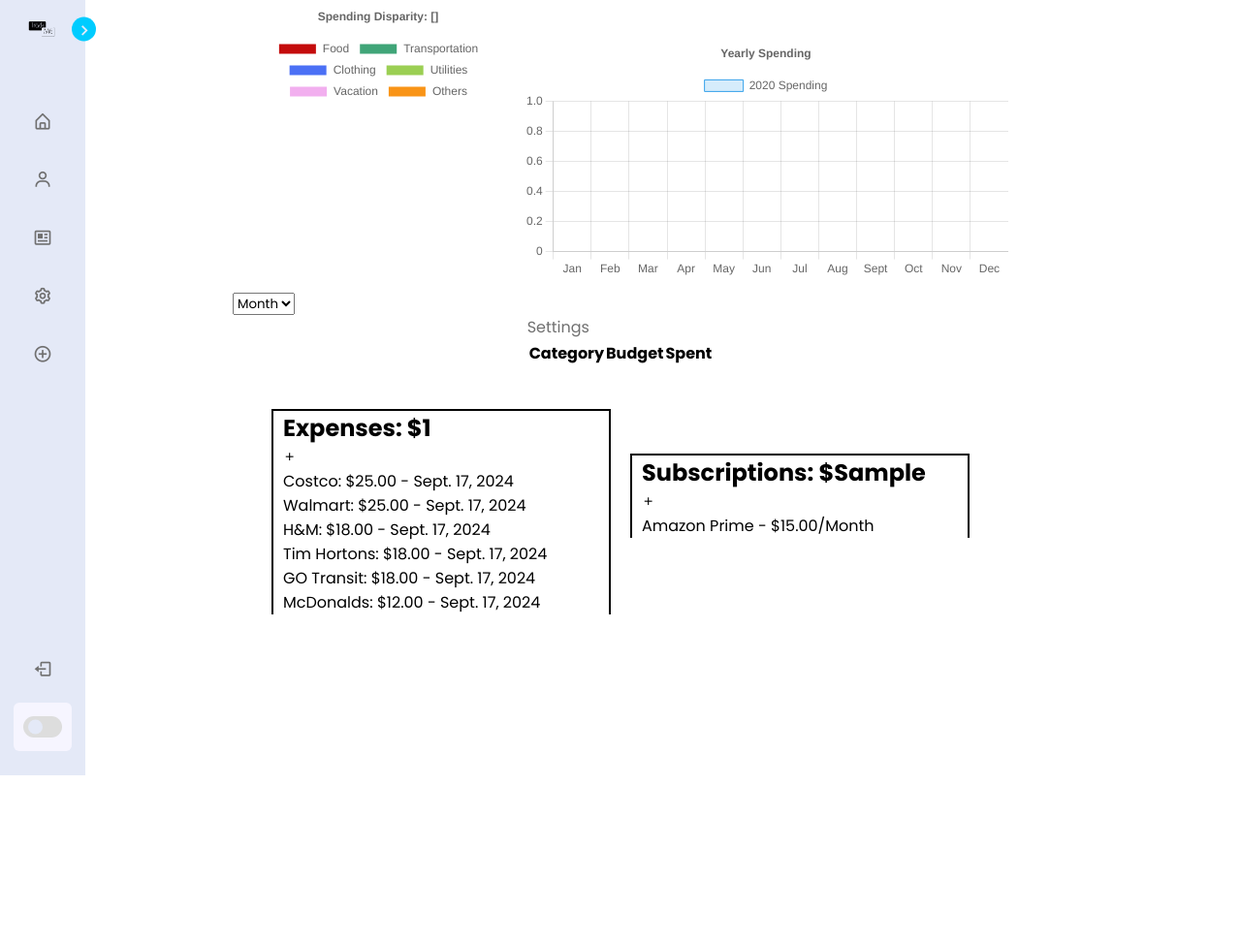
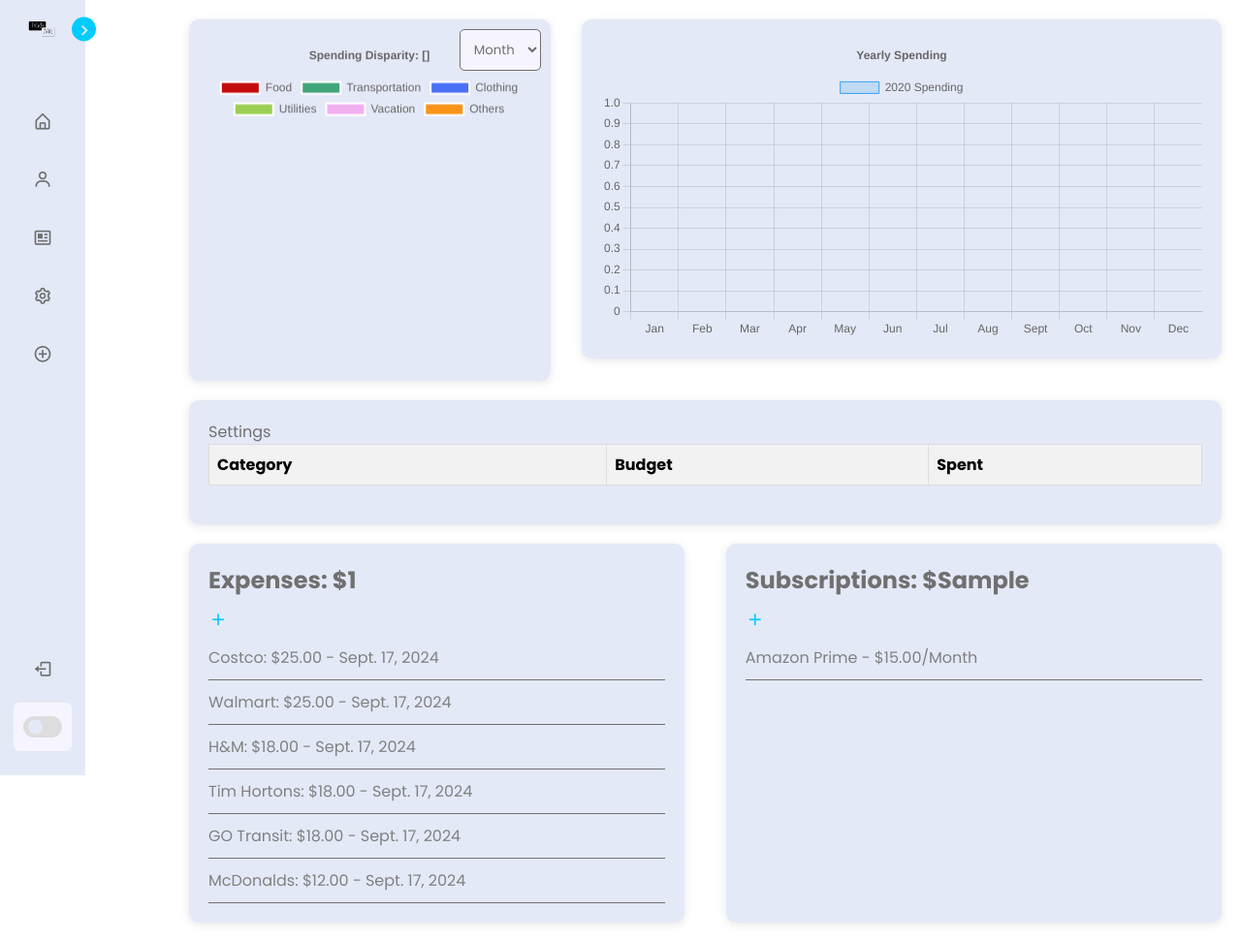
Before and after one commit to prithvipat/TrackME, a Django app: template TrackME/templates/profile.html in a window 1280 px wide. Shown: the whole page at 97% size. Before the commit the page ends 800 px from the top, so only its background shows below. Run offline with Django 5.2, Linux system fonts and the light colour scheme; data comes from the database, SQL or seed files in the repository; the template is opened without the code that fills it: values that come from a table or form of the project are taken from there, most other values are stand-ins (such as "Sample title", 1, 10 or a date in 2020); lists and menus that the app fills with data are empty.

Commit message:
Update profile.css

```diff
--- a/TrackME/static/css/profile.css
+++ b/TrackME/static/css/profile.css
@@ -295,85 +295,168 @@ body.dark .home .text{
     background-color: darkgray;
 }
 
-.user-info {
-    display: flex;
-    align-items: center;
-    justify-content: center;
+.all:not(.select-box) {
+    margin-left: 175px; /* Adjust margin according to the sidebar width */
+    padding: 20px;
+    transition: var(--tran-05);
 }
 
-.hh {
-    text-decoration: none;
-    list-style-type: none;
-    border: solid;
-    width: 350px;
-    border-width: 2px;
-    box-shadow: none;
-    margin:10px;
-    padding-left: 10px;
-    border-bottom: none;
+body.dark .all {
+    background-color: var(--body-color);
 }
 
-.hh2 {
-    margin-bottom: -10%;
+/* Charts Section */
+.charts {
+    display: flex;
+    justify-content: space-between;
+    margin-bottom: 20px;
 }
 
-.all-budgets {
-    align-items: center;
-    justify-content: center;
-    display: grid;
+.pie-chart, .bar-chart-yearly {
+    padding: 20px;
+    background: var(--sidebar-color);
+    border-radius: 10px;
+    box-shadow: 0 2px 10px rgba(0, 0, 0, 0.1);
 }
 
-.settings {
-
-    justify-content: center;
-    align-items: center;
-    display: flex;
+.pie-chart {
+    width: 35%; /* Increase the width to make it larger */
+    padding: 20px;
+    background: var(--sidebar-color);
+    border-radius: 10px;
+    box-shadow: 0 2px 10px rgba(0, 0, 0, 0.1);
+    position: relative; /* Allows positioning of elements inside */
 }
 
+.bar-chart-yearly {
+    width: 62%;
+    height: 62%;
+}
+
+.select-box {
+    position: absolute; /* Position it relative to the pie chart */
+    top: 10px;
+    right: 10px;
+    margin: 0; /* Remove margin to keep it inside the pie chart box */
+    z-index: 10; /* Ensure it's above the pie chart */
+}
+
+.select-box select {
+    padding: 10px;
+    border-radius: 5px;
+    border: 1px solid var(--text-color);
+    background-color: var(--primary-color-light);
+    color: var(--text-color);
+    outline: none;
+    transition: var(--tran-03);
+}
+
+.select-box select:hover {
+    border-color: var(--primary-color);
+}
+
+body.dark .select-box select {
+    background-color: var(--primary-color);
+    color: var(--text-color);
+}
+
+/* Budget Display */
+.all-budgets {
+    padding: 20px;
+    background: var(--sidebar-color);
+    border-radius: 10px;
+    margin-bottom: 20px;
+    box-shadow: 0 2px 10px rgba(0, 0, 0, 0.1);
+}
+
+.budget_ {
+    font-size: 18px;
+    color: var(--text-color);
+    margin-bottom: 10px;
+}
+
+/* Transactions and Subscriptions */
 .things {
     display: flex;
-    justify-content: center;
-    align-items: center;
+    justify-content: space-between;
 }
 
-.charts {
-    align-items: center;
-    justify-content: center;
-    display: flex;
+.transactions_made, .subscriptions_made {
+    width: 48%;
+    padding: 20px;
+    background: var(--sidebar-color);
+    border-radius: 10px;
+    box-shadow: 0 2px 10px rgba(0, 0, 0, 0.1);
+}
+
+ul.hh {
+    list-style-type: none;
+}
+
+ul.hh h2 {
+    color: var(--text-color);
+    margin-bottom: 10px;
+}
+
+.transactions_made ul li, .subscriptions_made ul li {
+    padding: 10px 0;
+    border-bottom: 1px solid var(--text-color);
+    color: var(--text-color);
+}
+
+.delete_link {
+    color: grey;
 }
 
 .delete_link:hover {
-    text-decoration: line-through;
     color: red;
-    cursor: pointer;
+    transition: 250ms ease-in-out;
 }
 
-.delete_link {
-    color: black;
-    display: grid;
-}
-.transactions_made {
-    margin-top: 33px;
+.transactions_made button, .subscriptions_made button {
+    background: none;
+    border: none;
+    cursor: pointer;
+    color: var(--primary-color);
+    font-size: 20px;
 }
 
 .add_transaction, .add_subsscription {
     display: none;
+    width: 100%;
+    margin-top: 10px;
+    padding: 10px;
+    border-radius: 5px;
+    border: 1px solid var(--text-color);
+    background-color: var(--primary-color-light);
+    color: var(--text-color);
+    outline: none;
 }
 
-.plus_button {
-    background-color: white;
+button[type='submit'] {
+    padding: 10px;
+    background-color: var(--primary-color);
+    color: #fff;
     border: none;
+    border-radius: 5px;
+    cursor: pointer;
+    transition: var(--tran-03);
 }
 
-button:hover {
-    cursor: pointer;
+table {
+    width: 100%; /* Set the width of the table */
+    border-collapse: collapse; /* Collapse borders */
+    margin-bottom: 20px; /* Space below the table */
+    font-family: Arial, sans-serif; /* Change font */
+    border: 1px;
 }
 
-#cancel2, #cancel {
-    border: none;
-    background-color: white;
+th, td {
+    border: 1px solid #ddd; /* Add border to cells */
+    padding: 8px; /* Add padding */
+    text-align: left; /* Align text to the left */
 }
 
-.show {
-    display: inline-block;
+th {
+    background-color: #f2f2f2; /* Light gray background for headers */
 }
```
